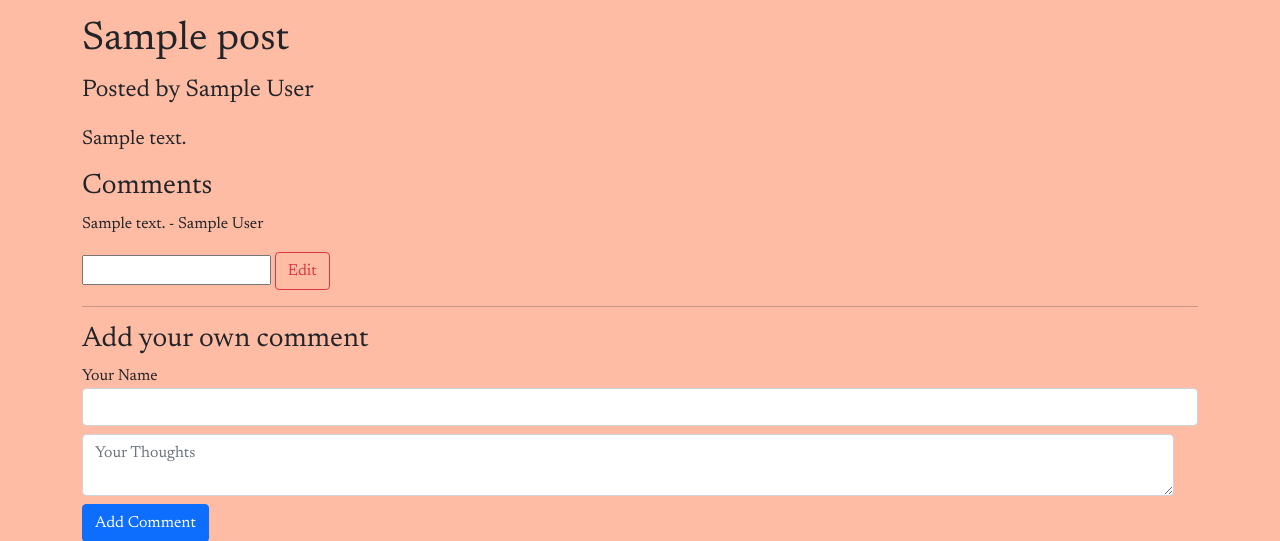
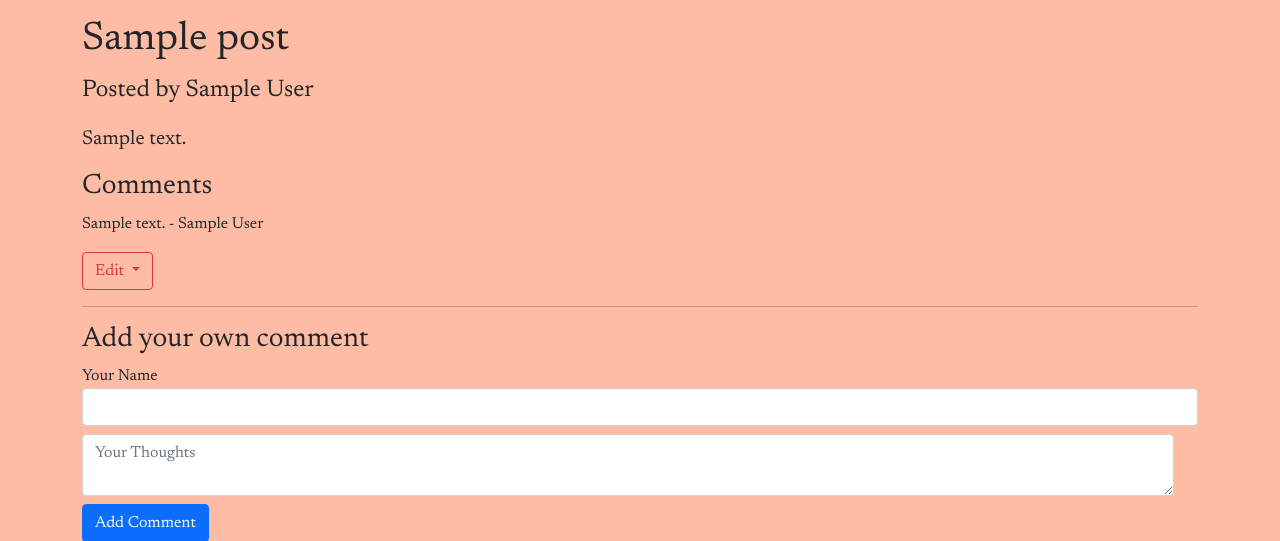
Before and after one commit to charlenebatiste/BookHub, a Node server app: template views/show.ejs in a window 1280 px wide. Shown: the part 48-589 px from the top of the page. Run offline with Node 20, Linux system fonts and the light colour scheme; tables that the repository leaves empty hold one stand-in row (values such as "Sample post"); the template is opened without the code that fills it: values that come from a table or form of the project are taken from there, most other values are stand-ins (such as "Sample title", 1, 10 or a date in 2020); some libraries are stand-ins or nearby versions.

Commit message:
added styling to update comment form

```diff
--- a/views/results.ejs
+++ b/views/results.ejs
@@ -24,6 +24,8 @@
             <input hidden type="text" name="authors" value="<%=book.authors%>">
             <% if (book.imageLinks){%>
             <input hidden type="text" name="bookCover" value="<%=book.imageLinks.thumbnail %>">
+            <% }else { %>
+                <input hidden type="text" name="bookCover" value="null">
             <% } %>
             <button type="submit">Add to Favorites</button>
             <!-- will create book in database and add that book to the users favorites -->
--- a/views/show.ejs
+++ b/views/show.ejs
@@ -16,8 +16,15 @@
                   <form method="POST" action="/edit?_method=PUT">
                     <input type="hidden" name="postTitle" value="<%= postData.title%>">
                     <input type="hidden" name="commentId" value="<%= comment.id%>">
-                    <input type="text" name="content">
-                    <button class="btn btn-outline-danger">Edit</button>
+                    <div class="dropdown">
+                      <button class="btn btn-outline-danger dropdown-toggle" type="button" id="dropdownMenuButton1" data-bs-toggle="dropdown" aria-expanded="false">
+                        Edit
+                      </button>
+                      <div class="dropdown-menu" aria-labelledby="dropdownMenuButton1">
+                        <input type="text" name="content">
+                        <button class="btn btn-outline-danger">Update</button>
+                      </div>
+                    </div>
                   </form>
                 <%}%>
         <% }) %>
```
Also changed, not shown: dbTest.js (+11 -0 lines).
